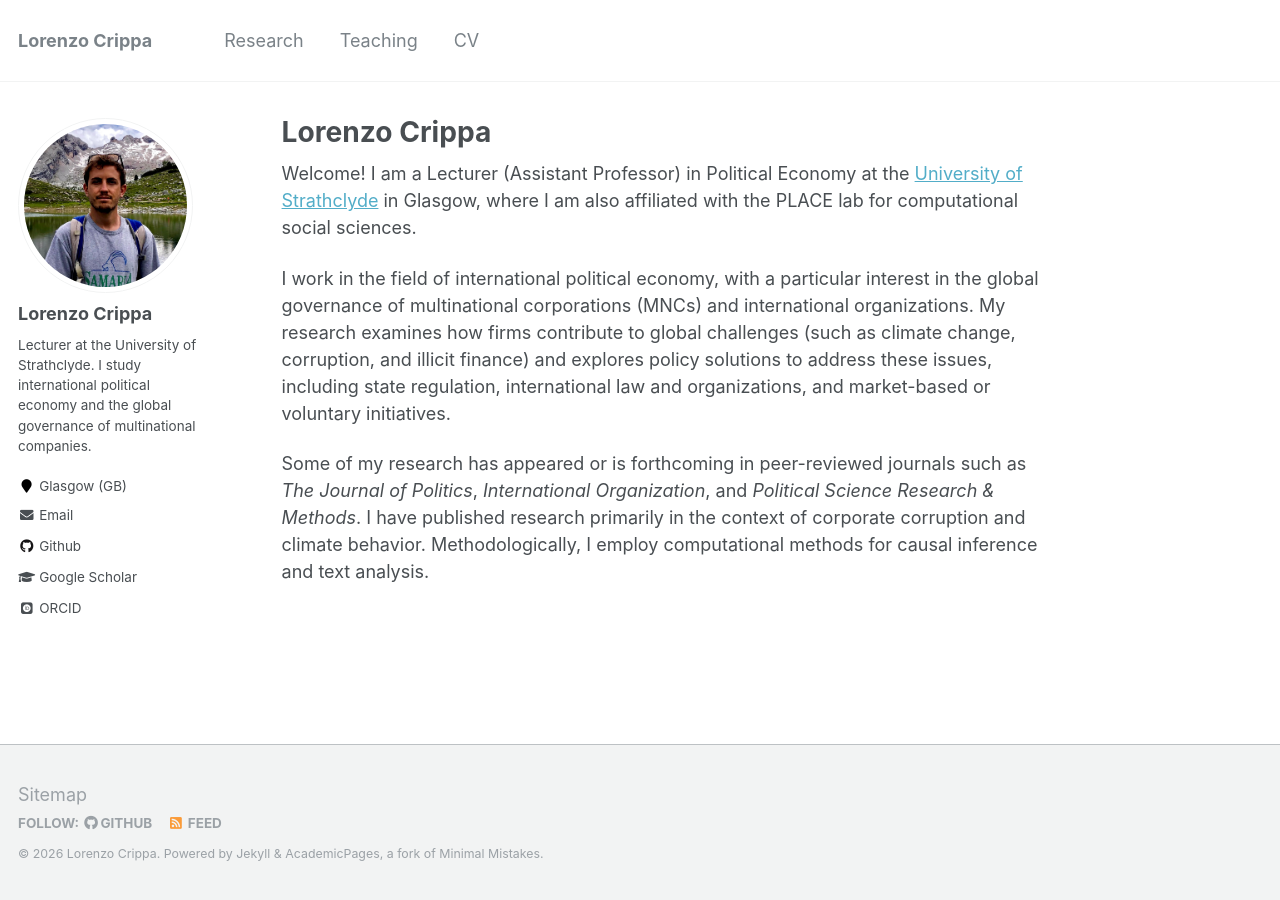
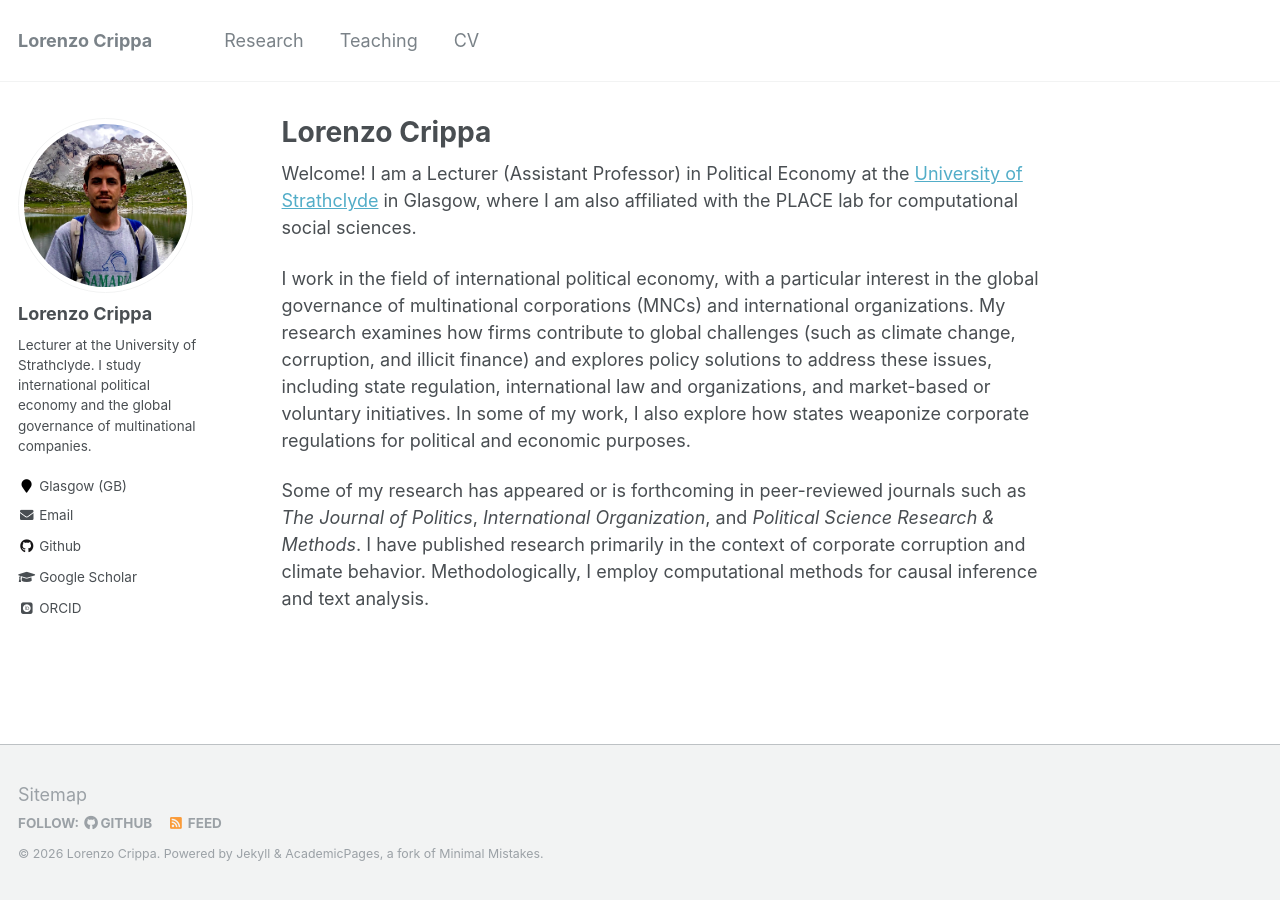
Before and after one commit to lorenzo-crippa/lorenzo-crippa.github.io, a Jekyll site: the page built from _pages/about.md, in a window 1280 px wide. Built offline with Jekyll 4.4.1, drawn with Linux system fonts in a browser that asks for light colours; some web fonts are replaced.

Commit message:
Update about.md

```diff
--- a/_pages/about.md
+++ b/_pages/about.md
@@ -9,6 +9,6 @@ redirect_from:
 
 Welcome! I am a Lecturer (Assistant Professor) in Political Economy at the [University of Strathclyde](https://www.strath.ac.uk/staff/crippalorenzodr/) in Glasgow, where I am also affiliated with the PLACE lab for computational social sciences.
 
-I work in the field of international political economy, with a particular interest in the global governance of multinational corporations (MNCs) and international organizations. My research examines how firms contribute to global challenges (such as climate change, corruption, and illicit finance) and explores policy solutions to address these issues, including state regulation, international law and organizations, and market-based or voluntary initiatives.
+I work in the field of international political economy, with a particular interest in the global governance of multinational corporations (MNCs) and international organizations. My research examines how firms contribute to global challenges (such as climate change, corruption, and illicit finance) and explores policy solutions to address these issues, including state regulation, international law and organizations, and market-based or voluntary initiatives. In some of my work, I also explore how states weaponize corporate regulations for political and economic purposes.
 
 Some of my research has appeared or is forthcoming in peer-reviewed journals such as _The Journal of Politics_, _International Organization_, and _Political Science Research & Methods_. I have published research primarily in the context of corporate corruption and climate behavior. Methodologically, I employ computational methods for causal inference and text analysis.
```
